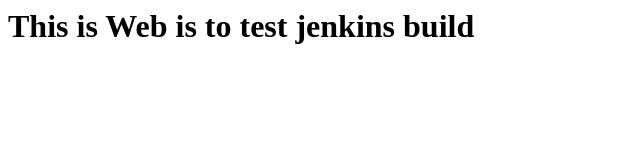
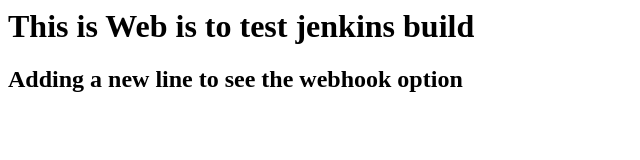
Before and after one commit to gnanendra11/jenkins, a plain HTML site: page index.html in a window 1280 px wide. Shown: the whole page, without its empty margins (0-640 px from the left). Drawn offline with Linux system fonts and the light colour scheme.

Commit message:
webhook test update

```diff
--- a/index.html
+++ b/index.html
@@ -1 +1,2 @@
 <h1> This is Web is to test jenkins build </h1>
+<h2> Adding a new line to see the webhook option </h2>
```
